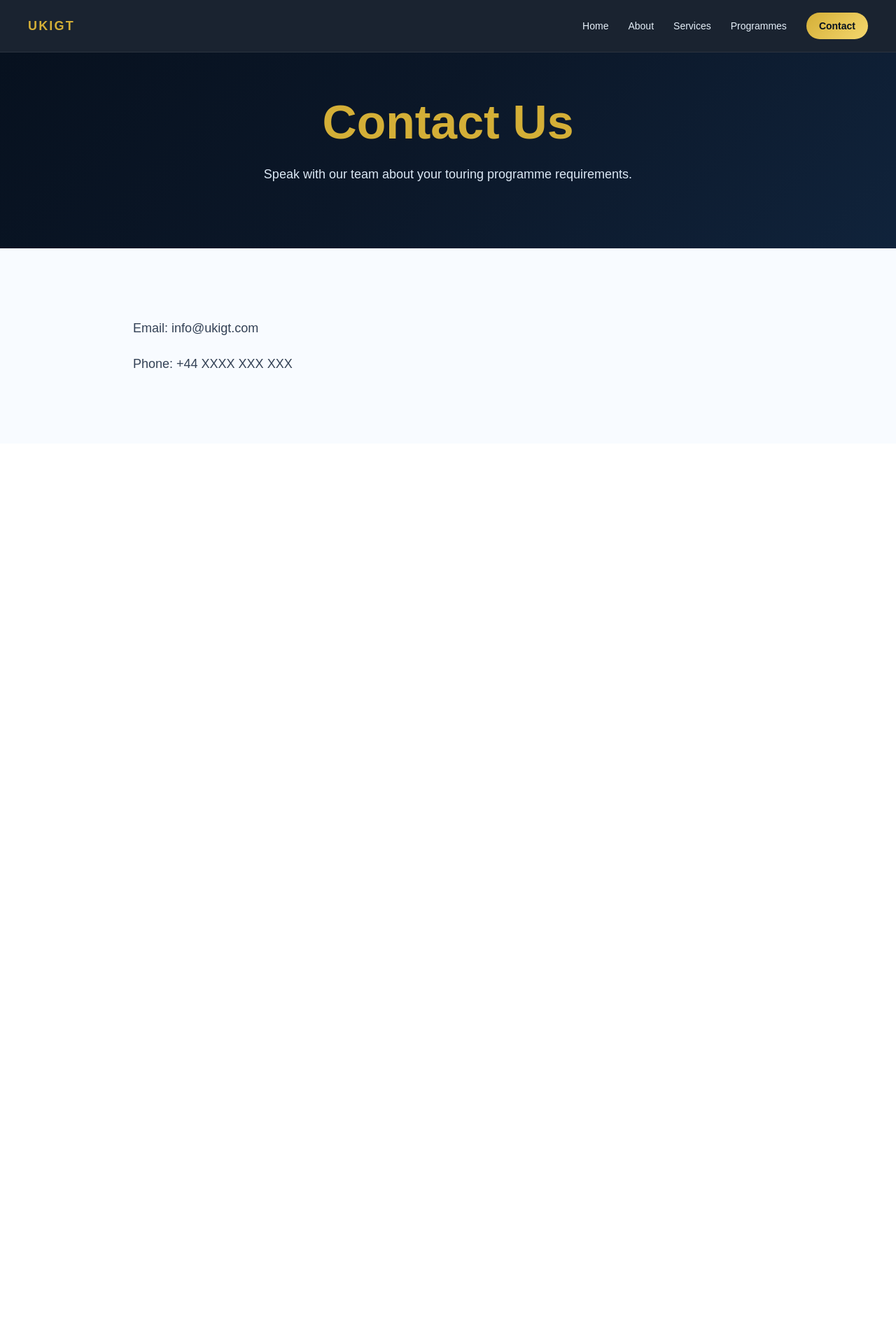
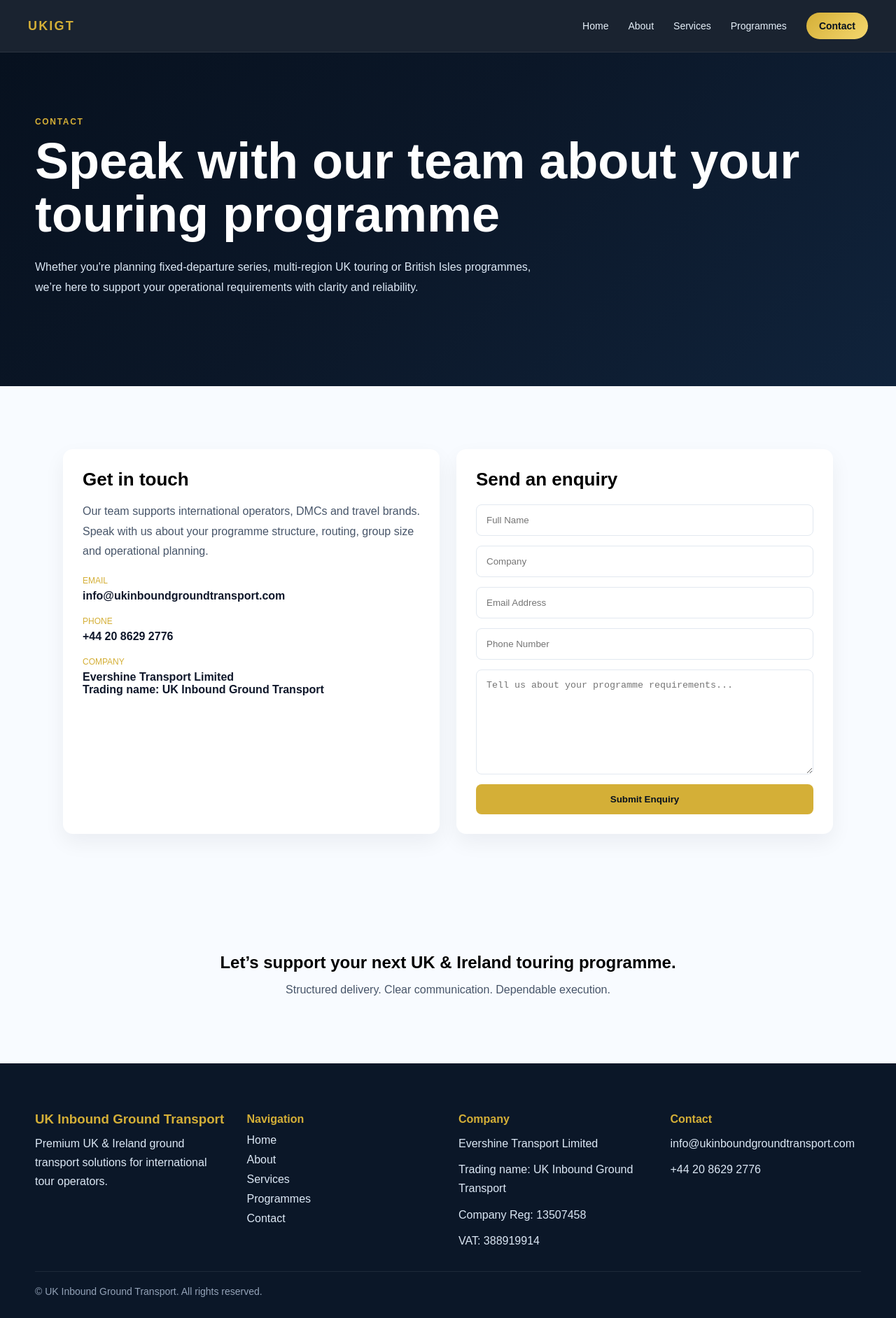
Before and after one commit to kandiahtk-crypto/Project-, a Next.js app: page /contact in a window 1280 px wide. Shown: the whole page at 70% size. Before the commit the page ends 800 px from the top, so only its background shows below. Built offline with nearby package versions, Linux system fonts and the light colour scheme.

Commit message:
Update page.tsx

```diff
--- a/src/app/contact/page.tsx
+++ b/src/app/contact/page.tsx
@@ -1,52 +1,296 @@
 export default function ContactPage() {
   return (
     <>
+      {/* HERO */}
       <section
         style={{
           background:
             "linear-gradient(135deg, #07111F 0%, #0B1728 45%, #10233B 100%)",
           color: "white",
-          padding: "60px 20px 90px",
-          textAlign: "center",
+          padding: "80px 20px 110px",
         }}
       >
-        <h1
-          style={{
-            fontSize: "clamp(40px, 6vw, 68px)",
-            color: "#D4AF37",
-            margin: 0,
-          }}
-        >
-          Contact Us
-        </h1>
+        <div style={{ maxWidth: "1180px", margin: "0 auto" }}>
+          <p style={eyebrow}>Contact</p>
 
-        <p
-          style={{
-            maxWidth: "700px",
-            margin: "20px auto 0",
-            color: "#DCE8F5",
-            lineHeight: 1.8,
-            fontSize: "18px",
-          }}
-        >
-          Speak with our team about your touring programme requirements.
+          <h1 style={heroTitle}>
+            Speak with our team about your touring programme
+          </h1>
+
+          <p style={heroText}>
+            Whether you're planning fixed-departure series, multi-region UK
+            touring or British Isles programmes, we’re here to support your
+            operational requirements with clarity and reliability.
+          </p>
+        </div>
+      </section>
+
+      {/* CONTACT CONTENT */}
+      <section style={{ padding: "90px 20px", background: "#F8FBFF" }}>
+        <div style={grid}>
+
+          {/* LEFT SIDE */}
+          <div style={card}>
+            <h2 style={sectionTitle}>Get in touch</h2>
+
+            <p style={sectionText}>
+              Our team supports international operators, DMCs and travel brands.
+              Speak with us about your programme structure, routing, group size
+              and operational planning.
+            </p>
+
+            <div style={infoBlock}>
+              <p style={label}>Email</p>
+              <p style={value}>info@ukinboundgroundtransport.com</p>
+            </div>
+
+            <div style={infoBlock}>
+              <p style={label}>Phone</p>
+              <p style={value}>+44 20 8629 2776</p>
+            </div>
+
+            <div style={infoBlock}>
+              <p style={label}>Company</p>
+              <p style={value}>
+                Evershine Transport Limited <br />
+                Trading name: UK Inbound Ground Transport
+              </p>
+            </div>
+          </div>
+
+          {/* RIGHT SIDE FORM */}
+          <div style={card}>
+            <h2 style={sectionTitle}>Send an enquiry</h2>
+
+            <form style={form}>
+              <input placeholder="Full Name" style={input} />
+              <input placeholder="Company" style={input} />
+              <input placeholder="Email Address" style={input} />
+              <input placeholder="Phone Number" style={input} />
+
+              <textarea
+                placeholder="Tell us about your programme requirements..."
+                style={textarea}
+              />
+
+              <button type="submit" style={ctaPrimary}>
+                Submit Enquiry
+              </button>
+            </form>
+          </div>
+        </div>
+      </section>
+
+      {/* CTA */}
+      <section style={ctaSection}>
+        <h2 style={{ margin: 0 }}>
+          Let’s support your next UK & Ireland touring programme.
+        </h2>
+
+        <p style={{ marginTop: "16px", color: "#475569" }}>
+          Structured delivery. Clear communication. Dependable execution.
         </p>
       </section>
 
-      <section style={{ padding: "80px 20px", background: "#F8FBFF" }}>
-        <div style={content}>
-          <p>Email: info@ukigt.com</p>
-          <p>Phone: +44 XXXX XXX XXX</p>
+      {/* FOOTER */}
+      <footer style={footer}>
+        <div style={footerGrid}>
+
+          <div>
+            <h3 style={footerLogo}>UK Inbound Ground Transport</h3>
+            <p style={footerText}>
+              Premium UK & Ireland ground transport solutions for international
+              tour operators.
+            </p>
+          </div>
+
+          <div>
+            <h4 style={footerHeading}>Navigation</h4>
+            <div style={footerLinks}>
+              <a href="/" style={footerLink}>Home</a>
+              <a href="/about" style={footerLink}>About</a>
+              <a href="/services" style={footerLink}>Services</a>
+              <a href="/programmes" style={footerLink}>Programmes</a>
+              <a href="/contact" style={footerLink}>Contact</a>
+            </div>
+          </div>
+
+          <div>
+            <h4 style={footerHeading}>Company</h4>
+            <div style={footerLinks}>
+              <span style={footerText}>Evershine Transport Limited</span>
+              <span style={footerText}>
+                Trading name: UK Inbound Ground Transport
+              </span>
+              <span style={footerText}>Company Reg: 13507458</span>
+              <span style={footerText}>VAT: 388919914</span>
+            </div>
+          </div>
+
+          <div>
+            <h4 style={footerHeading}>Contact</h4>
+            <div style={footerLinks}>
+              <span style={footerText}>info@ukinboundgroundtransport.com</span>
+              <span style={footerText}>+44 20 8629 2776</span>
+            </div>
+          </div>
+
         </div>
-      </section>
+
+        <div style={footerBottom}>
+          © UK Inbound Ground Transport. All rights reserved.
+        </div>
+      </footer>
     </>
   );
 }
 
-const content: React.CSSProperties = {
-  maxWidth: "900px",
+/* STYLES */
+
+const grid: React.CSSProperties = {
+  maxWidth: "1100px",
   margin: "0 auto",
+  display: "grid",
+  gap: "24px",
+  gridTemplateColumns: "repeat(auto-fit, minmax(320px, 1fr))",
+};
+
+const card: React.CSSProperties = {
+  background: "white",
+  padding: "28px",
+  borderRadius: "14px",
+  boxShadow: "0 12px 30px rgba(15, 23, 42, 0.06)",
+};
+
+const heroTitle: React.CSSProperties = {
+  fontSize: "clamp(42px, 7vw, 72px)",
+  margin: 0,
+  lineHeight: 1.05,
+};
+
+const heroText: React.CSSProperties = {
+  marginTop: "24px",
+  maxWidth: "720px",
+  color: "#DCE8F5",
   lineHeight: 1.8,
-  fontSize: "18px",
-  color: "#334155",
 };
+
+const sectionTitle: React.CSSProperties = {
+  margin: "0 0 16px",
+  fontSize: "26px",
+};
+
+const sectionText: React.CSSProperties = {
+  color: "#475569",
+  lineHeight: 1.8,
+};
+
+const infoBlock: React.CSSProperties = {
+  marginTop: "20px",
+};
+
+const label: React.CSSProperties = {
+  fontSize: "12px",
+  textTransform: "uppercase",
+  color: "#D4AF37",
+  marginBottom: "6px",
+};
+
+const value: React.CSSProperties = {
+  margin: 0,
+  color: "#0F172A",
+  fontWeight: 600,
+};
+
+const form: React.CSSProperties = {
+  display: "flex",
+  flexDirection: "column",
+  gap: "14px",
+  marginTop: "20px",
+};
+
+const input: React.CSSProperties = {
+  padding: "14px",
+  borderRadius: "8px",
+  border: "1px solid #E2E8F0",
+};
+
+const textarea: React.CSSProperties = {
+  padding: "14px",
+  borderRadius: "8px",
+  border: "1px solid #E2E8F0",
+  minHeight: "120px",
+};
+
+const ctaPrimary: React.CSSProperties = {
+  background: "#D4AF37",
+  color: "#07111F",
+  padding: "14px",
+  borderRadius: "8px",
+  border: "none",
+  fontWeight: 700,
+  cursor: "pointer",
+};
+
+const ctaSection: React.CSSProperties = {
+  padding: "80px 20px",
+  textAlign: "center",
+  background: "#F8FBFF",
+};
+
+const footer: React.CSSProperties = {
+  background: "#0B1728",
+  color: "#DCE8F5",
+  padding: "50px 20px 30px",
+};
+
+const footerGrid: React.CSSProperties = {
+  maxWidth: "1180px",
+  margin: "0 auto",
+  display: "grid",
+  gap: "30px",
+  gridTemplateColumns: "repeat(auto-fit, minmax(220px, 1fr))",
+};
+
+const footerHeading: React.CSSProperties = {
+  color: "#D4AF37",
+  marginBottom: "12px",
+};
+
+const footerLogo: React.CSSProperties = {
+  color: "#D4AF37",
+  marginBottom: "10px",
+};
+
+const footerText: React.CSSProperties = {
+  margin: 0,
+  lineHeight: 1.7,
+};
+
+const footerLinks: React.CSSProperties = {
+  display: "flex",
+  flexDirection: "column",
+  gap: "10px",
+};
+
+const footerLink: React.CSSProperties = {
+  color: "#DCE8F5",
+  textDecoration: "none",
+};
+
+const footerBottom: React.CSSProperties = {
+  maxWidth: "1180px",
+  margin: "30px auto 0",
+  paddingTop: "20px",
+  borderTop: "1px solid rgba(255,255,255,0.08)",
+  fontSize: "14px",
+  color: "#94A3B8",
+};
+
+const eyebrow: React.CSSProperties = {
+  color: "#D4AF37",
+  textTransform: "uppercase",
+  fontSize: "12px",
+  letterSpacing: "0.14em",
+  fontWeight: 700,
+};
```
